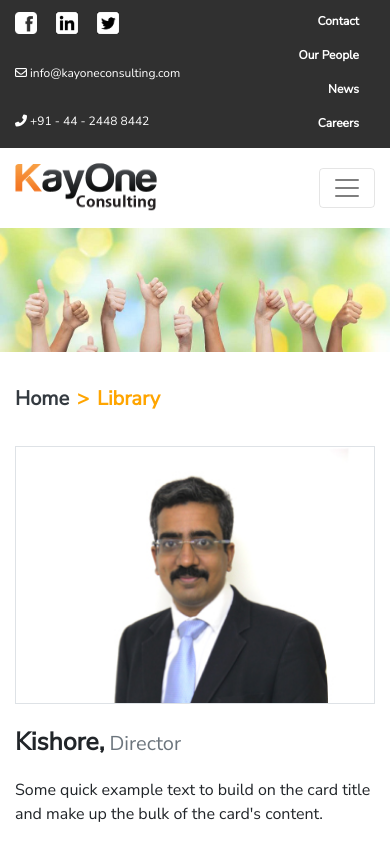
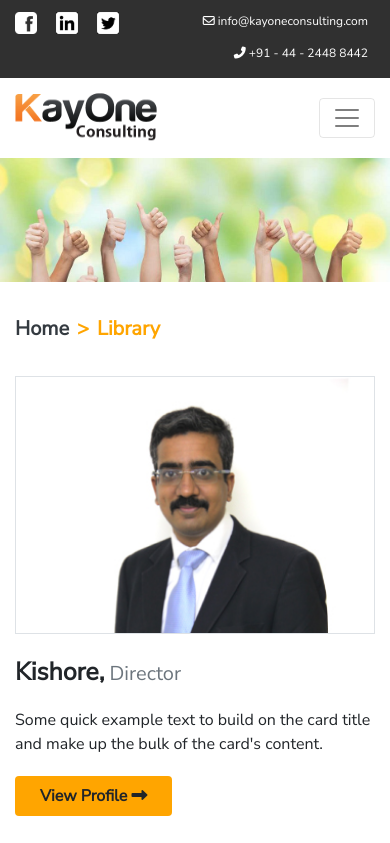
Before and after one commit to abhimanyusoni/KayOne, a plain HTML site: page index.html in a window 390 px wide. Shown: the top 843 px of the page. Drawn offline with nearby package versions, Linux system fonts and the light colour scheme.

Commit message:
Add files via upload

```diff
--- a/css/styles.css
+++ b/css/styles.css
@@ -217,4 +217,22 @@
  		font-size: 1.25rem;
  	}
 
+ 	.float-right{
+ 		display: none;
+ 	}
+
+ 	.contact1{
+ 		text-align: right;
+ 		margin-top: -50px;
+ 		margin-right: -25px;
+ 		font-size: 0.75rem;
+ 	}
+
+ 	.contact2{
+ 		text-align: right;
+ 		margin-top: -30px;
+ 		margin-right: -25px;
+ 		font-size: 0.75rem;
+ 	}
+
  }
--- a/index.html
+++ b/index.html
@@ -34,10 +34,10 @@
 						<img class="" src="images/twitter1.png" style="width:22px; height: 22px;">
 					</div>
 					<div class="float-left">
-						<p class="contact"><i class="far fa-envelope"></i> info@kayoneconsulting.com</p>
+						<p class="contact contact1"><i class="far fa-envelope"></i> info@kayoneconsulting.com</p>
 					</div>
 					<div class="float-left">
-						<p class="contact"><i class="fas fa-phone-alt"></i> +91 - 44 - 2448 8442</p>
+						<p class="contact contact2"><i class="fas fa-phone-alt"></i> +91 - 44 - 2448 8442</p>
 					</div>
 
 				</div>
```
